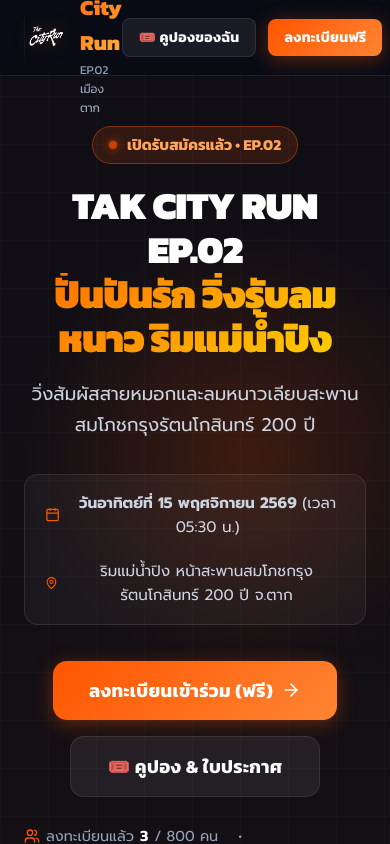
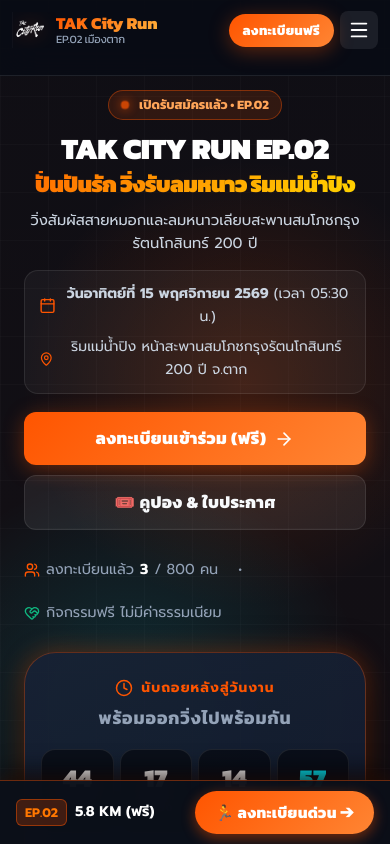
Before and after one commit to rocketstar3-cmd/Tak_City_run, a React (Vite) app: page / in a window 390 px wide. Shown: the top 844 px of the page. Built offline with nearby package versions, Linux system fonts and the light colour scheme; no server answers; the database is empty.

Commit message:
fix(mobile): optimize mobile navbar layout, prevent text wrapping, make registration ultra-convenient with sticky bottom bar & touch-friendly forms

```diff
--- a/src/App.jsx
+++ b/src/App.jsx
@@ -173,6 +173,22 @@ export default function App() {
         onOpenAdmin={() => setIsAdminView(true)}
       />
 
+      {/* Sticky Mobile Registration Bar for Instant Thumb-Access */}
+      {!isAdminView && activeEvent?.status === 'open' && !isRegisterOpen && !isCheckBibOpen && !selectedRegistration && (
+        <div className="mobile-sticky-register-bar">
+          <div className="sticky-bar-info">
+            <span className="sticky-ep-badge">EP.{String(activeEvent.epNumber).padStart(2, '0')}</span>
+            <span className="sticky-distance-text">{activeEvent.distanceKm || 5.8} KM (ฟรี)</span>
+          </div>
+          <button
+            className="btn btn-primary btn-sm sticky-register-btn"
+            onClick={() => setIsRegisterOpen(true)}
+          >
+            🏃 ลงทะเบียนด่วน ➔
+          </button>
+        </div>
+      )}
+
       {/* MODALS */}
       {isRegisterOpen && (
         <RegistrationModal
--- a/src/components/Navbar.jsx
+++ b/src/components/Navbar.jsx
@@ -26,10 +26,10 @@ export function Navbar({
             alt={clubSettings?.clubName || 'TAK City Run'}
             className="brand-icon-img"
           />
-          <div>
+          <div className="brand-text-block">
             <span className="brand-title-accent">{clubSettings?.clubName || 'TAK City Run'}</span>
             {activeEvent && (
-              <span style={{ display: 'block', fontSize: '0.75rem', fontWeight: 500, color: 'var(--text-muted)' }}>
+              <span className="brand-ep-subtext">
                 EP.{String(activeEvent.epNumber).padStart(2, '0')} เมืองตาก
               </span>
             )}
@@ -42,7 +42,7 @@ export function Navbar({
               <ShieldCheck size={14} /> แอดมินชมรม
             </span>
             <button className="btn btn-secondary btn-sm" onClick={onExitAdmin}>
-              กลับสู่หน้าเว็บหลัก
+              กลับสู่หน้าหลัก
             </button>
           </div>
         ) : (
@@ -57,8 +57,9 @@ export function Navbar({
             </ul>
 
             <div className="nav-actions">
+              {/* Hidden on small mobile screens to keep navbar clean and prevent wrapping */}
               <button
-                className="btn btn-secondary btn-sm"
+                className="btn btn-secondary btn-sm nav-hide-mobile"
                 onClick={onOpenCheckBib}
                 title="ค้นหาคูปองลุ้นรางวัล หรือตรวจสอบสิทธิ์"
               >
@@ -67,7 +68,7 @@ export function Navbar({
 
               {activeEvent?.status === 'open' && (
                 <button
-                  className="btn btn-primary btn-sm"
+                  className="btn btn-primary btn-sm nav-reg-btn"
                   onClick={onOpenRegister}
                 >
                   ลงทะเบียนฟรี
@@ -75,7 +76,7 @@ export function Navbar({
               )}
 
               <button
-                className="btn btn-secondary btn-sm"
+                className="btn btn-secondary btn-sm nav-hide-mobile"
                 onClick={onOpenAdmin}
                 style={{ padding: '8px 12px' }}
                 title="เข้าสู่ระบบผู้ดูแลชมรม"
@@ -97,37 +98,41 @@ export function Navbar({
 
       {/* Mobile Drawer */}
       {mobileMenuOpen && !isAdminActive && (
-        <div style={{
-          background: 'rgba(8, 12, 21, 0.98)',
-          borderBottom: '1px solid var(--dark-border)',
-          padding: '20px 24px',
-          display: 'flex',
-          flexDirection: 'column',
-          gap: '14px'
-        }}>
+        <div className="mobile-drawer">
           <a href="#event-details" className="nav-link" onClick={() => setMobileMenuOpen(false)}>ข้อมูลงานวิ่ง</a>
           <a href="#routes" className="nav-link" onClick={() => setMobileMenuOpen(false)}>เส้นทางวิ่ง</a>
           <a href="#schedule" className="nav-link" onClick={() => setMobileMenuOpen(false)}>กำหนดการ</a>
           <a href="#market" className="nav-link" onClick={() => setMobileMenuOpen(false)}>ร้านค้า & กิจกรรม</a>
           <a href="#past-events" className="nav-link" onClick={() => setMobileMenuOpen(false)}>ประวัติงานเก่า</a>
           <a href="#sponsors" className="nav-link" onClick={() => setMobileMenuOpen(false)}>ผู้สนับสนุน</a>
-          <hr style={{ borderColor: 'var(--dark-border)', margin: '4px 0' }} />
+
+          <hr style={{ borderColor: 'var(--dark-border)', margin: '8px 0' }} />
+
+          {activeEvent?.status === 'open' && (
+            <button
+              className="btn btn-primary"
+              style={{ width: '100%', padding: '14px', fontSize: '1rem', fontWeight: 800 }}
+              onClick={() => { setMobileMenuOpen(false); onOpenRegister(); }}
+            >
+              🏃 ลงทะเบียนฟรี EP.{String(activeEvent.epNumber).padStart(2, '0')}
+            </button>
+          )}
 
           <button
             className="btn btn-secondary"
+            style={{ width: '100%', padding: '12px' }}
             onClick={() => { setMobileMenuOpen(false); onOpenCheckBib(); }}
           >
             🎟️ ค้นหาคูปอง / ใบประกาศของฉัน
           </button>
 
-          {activeEvent?.status === 'open' && (
-            <button
-              className="btn btn-primary"
-              onClick={() => { setMobileMenuOpen(false); onOpenRegister(); }}
-            >
-              ลงทะเบียนฟรี EP.{String(activeEvent.epNumber).padStart(2, '0')}
-            </button>
-          )}
+          <button
+            className="btn btn-secondary"
+            style={{ width: '100%', padding: '10px', color: 'var(--text-muted)', fontSize: '0.88rem' }}
+            onClick={() => { setMobileMenuOpen(false); onOpenAdmin(); }}
+          >
+            <ShieldCheck size={16} /> เข้าสู่ระบบผู้ดูแล (Admin Portal)
+          </button>
         </div>
       )}
     </header>
--- a/src/index.css
+++ b/src/index.css
@@ -290,6 +290,35 @@ button, input, select, textarea {
   background: linear-gradient(135deg, var(--primary) 0%, #FFB03A 100%);
   -webkit-background-clip: text;
   -webkit-text-fill-color: transparent;
+}
+
+.brand-text-block {
+  display: flex;
+  flex-direction: column;
+  line-height: 1.15;
+}
+
+.brand-ep-subtext {
+  font-size: 0.75rem;
+  font-weight: 500;
+  color: var(--text-muted);
+}
+
+.mobile-drawer {
+  background: rgba(8, 12, 21, 0.98);
+  backdrop-filter: blur(16px);
+  -webkit-backdrop-filter: blur(16px);
+  border-bottom: 1px solid var(--dark-border);
+  padding: 20px 24px;
+  display: flex;
+  flex-direction: column;
+  gap: 12px;
+  animation: drawerSlide 0.25s ease-out;
+}
+
+@keyframes drawerSlide {
+  from { opacity: 0; transform: translateY(-10px); }
+  to { opacity: 1; transform: translateY(0); }
 }
 
 .nav-menu {
@@ -1204,20 +1233,182 @@ button, input, select, textarea {
 }
 
 @media (max-width: 768px) {
-  .nav-menu {
-    display: none;
+  /* Navbar Mobile Layout */
+  .nav-menu,
+  .nav-hide-mobile {
+    display: none !important;
+  }
+
+  .nav-container {
+    padding: 0 12px;
+    gap: 8px;
+    height: 60px;
+  }
+
+  .brand-logo-group {
+    gap: 8px;
+    flex-shrink: 1;
+    min-width: 0;
+    white-space: nowrap;
+    overflow: hidden;
+  }
+
+  .brand-icon-img {
+    width: 36px;
+    height: 36px;
+    flex-shrink: 0;
+  }
+
+  .brand-title-accent {
+    font-size: 1.05rem;
+    white-space: nowrap;
+  }
+
+  .brand-ep-subtext {
+    font-size: 0.7rem;
+    white-space: nowrap;
+  }
+
+  .nav-actions {
+    gap: 6px;
+    flex-shrink: 0;
+  }
+
+  .nav-reg-btn {
+    padding: 7px 14px !important;
+    font-size: 0.82rem !important;
+    font-weight: 800 !important;
+    white-space: nowrap;
+    border-radius: 999px !important;
   }
 
   .mobile-toggle {
-    display: block;
+    display: flex !important;
+    align-items: center;
+    justify-content: center;
+    width: 38px;
+    height: 38px;
+    border-radius: 8px;
+    background: rgba(255, 255, 255, 0.08);
+  }
+
+  /* Hero Mobile Layout */
+  .hero-section {
+    padding-top: calc(var(--header-height) + 14px);
+    padding-bottom: 36px;
+  }
+
+  .hero-grid {
+    grid-template-columns: 1fr;
+    gap: 28px;
+  }
+
+  .hero-ep-badge {
+    padding: 4px 12px;
+    font-size: 0.8rem;
+    margin-bottom: 12px;
+  }
+
+  .hero-title {
+    font-size: clamp(1.85rem, 7vw, 2.5rem);
+    line-height: 1.18;
+    margin-bottom: 10px;
+    word-break: break-word;
+  }
+
+  .hero-gradient-text {
+    font-size: clamp(1.4rem, 5.5vw, 1.95rem);
+    line-height: 1.22;
+    margin-top: 4px;
+  }
+
+  .hero-desc {
+    font-size: 0.92rem;
+    line-height: 1.55;
+    margin-bottom: 16px;
+  }
+
+  .hero-meta-strip {
+    padding: 12px 14px;
+    margin-bottom: 18px;
+    flex-direction: column;
+    align-items: flex-start;
+    gap: 8px;
+  }
+
+  .meta-item {
+    font-size: 0.88rem;
+    gap: 8px;
+  }
+
+  .hero-cta-group {
+    flex-direction: column;
+    width: 100%;
+    gap: 10px;
+  }
+
+  .hero-cta-group .btn {
+    width: 100%;
+    justify-content: center;
+    padding: 14px 20px;
+    font-size: 1.05rem;
+    font-weight: 800;
+    border-radius: 12px;
+  }
+
+  /* Modals & Registration Form Touch Optimization */
+  .modal-overlay {
+    padding: 8px;
+    align-items: flex-end;
+  }
+
+  .modal-content {
+    padding: 22px 16px;
+    border-radius: 20px 20px 14px 14px;
+    max-height: 92vh;
+    width: 100%;
+  }
+
+  .modal-header {
+    margin-bottom: 16px;
   }
 
   .form-row {
     grid-template-columns: 1fr;
+    gap: 12px;
+  }
+
+  .form-group {
+    margin-bottom: 14px;
+  }
+
+  .form-label {
+    font-size: 0.86rem;
+    margin-bottom: 4px;
+  }
+
+  .form-control {
+    font-size: 16px; /* Prevents auto-zoom in mobile Safari */
+    padding: 13px 14px;
+    border-radius: 10px;
+  }
+
+  /* Countdown & Timeline */
+  .countdown-box {
+    padding: 24px 16px;
   }
 
   .countdown-grid {
-    grid-template-columns: repeat(2, 1fr);
+    grid-template-columns: repeat(4, 1fr);
+    gap: 6px;
+  }
+
+  .countdown-number {
+    font-size: 1.6rem;
+  }
+
+  .countdown-label {
+    font-size: 0.72rem;
   }
 
   .timeline-wrap::before {
@@ -1238,4 +1429,53 @@ button, input, select, textarea {
   .timeline-dot {
     left: 16px;
   }
+
+  /* Sticky Mobile Bottom Registration Bar */
+  .mobile-sticky-register-bar {
+    display: flex;
+    align-items: center;
+    justify-content: space-between;
+    position: fixed;
+    bottom: 0;
+    left: 0;
+    right: 0;
+    background: rgba(11, 15, 25, 0.95);
+    backdrop-filter: blur(16px);
+    -webkit-backdrop-filter: blur(16px);
+    border-top: 1px solid rgba(255, 85, 0, 0.4);
+    padding: 10px 16px;
+    padding-bottom: calc(10px + env(safe-area-inset-bottom, 0px));
+    z-index: 990;
+    box-shadow: 0 -8px 24px rgba(0, 0, 0, 0.7), 0 0 16px rgba(255, 85, 0, 0.2);
+  }
+
+  .sticky-bar-info {
+    display: flex;
+    align-items: center;
+    gap: 8px;
+  }
+
+  .sticky-ep-badge {
+    background: rgba(255, 85, 0, 0.22);
+    color: #FF7700;
+    font-weight: 800;
+    font-size: 0.78rem;
+    padding: 3px 8px;
+    border-radius: 6px;
+    border: 1px solid rgba(255, 85, 0, 0.45);
+  }
+
+  .sticky-distance-text {
+    font-size: 0.88rem;
+    font-weight: 700;
+    color: #FFF;
+  }
+
+  .sticky-register-btn {
+    padding: 10px 20px !important;
+    font-size: 0.95rem !important;
+    font-weight: 800 !important;
+    border-radius: 999px !important;
+    box-shadow: 0 4px 14px rgba(255, 85, 0, 0.45) !important;
+  }
 }
```
